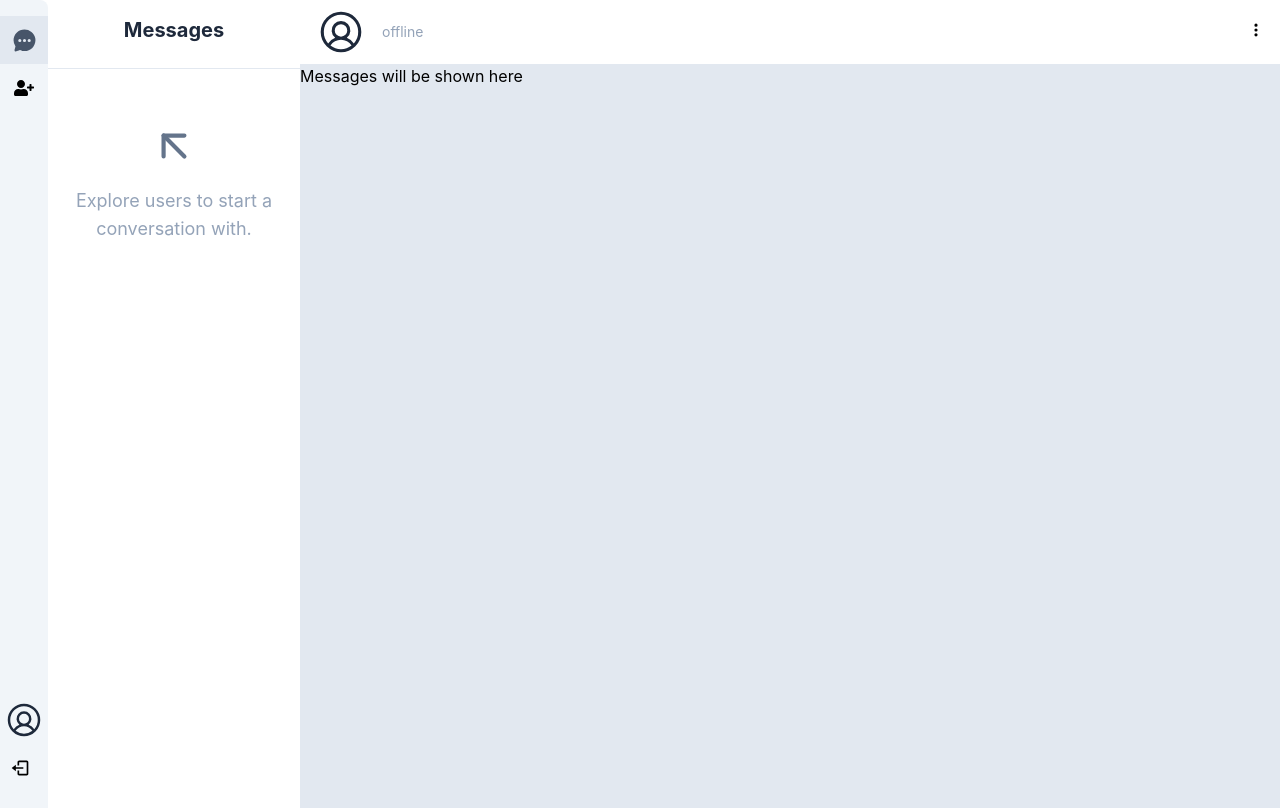
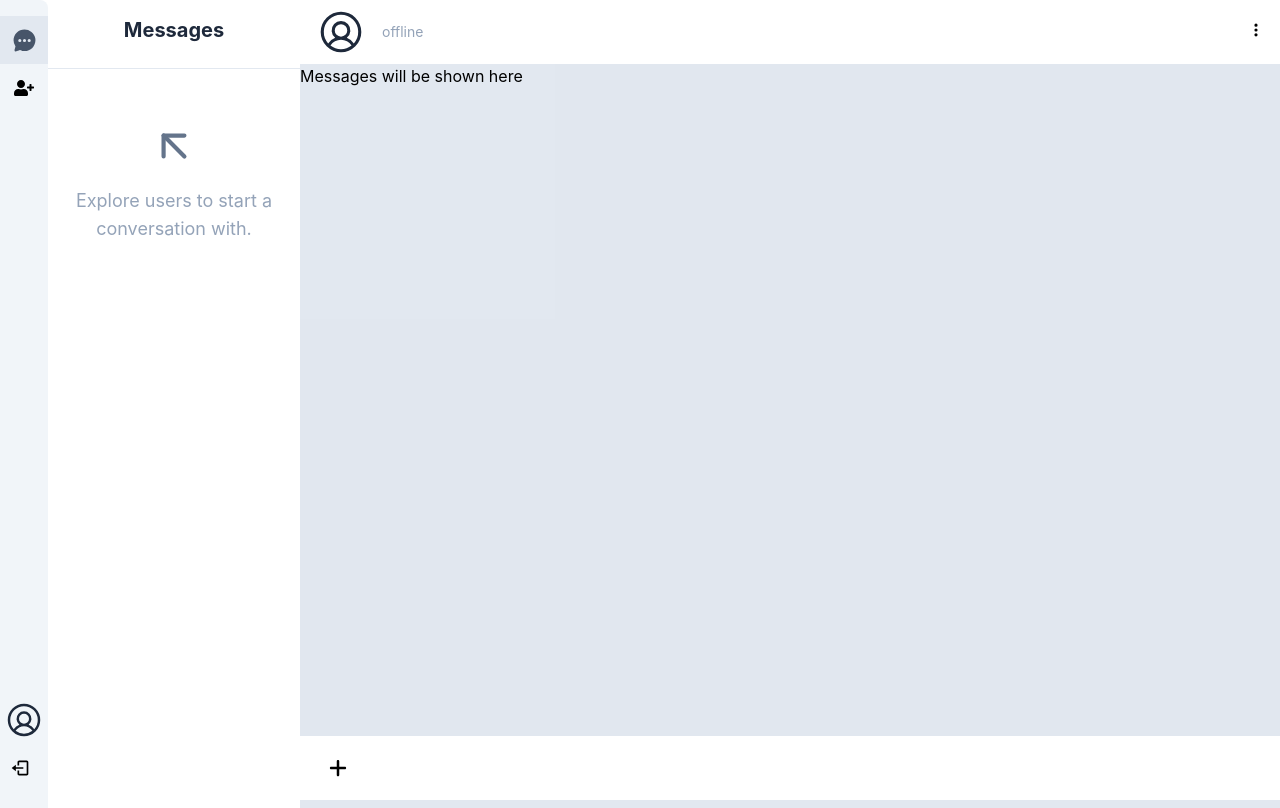
Before and after one commit to 5AIPAVAN/ChatApp, a React (Create React App) app in the folder client/: page /1 in a window 1280 px wide. Built offline with nearby package versions, Linux system fonts and the light colour scheme; no server answers.

Commit message:
added image and video upload button frontend

```diff
--- a/client/src/components/MessagePage.js
+++ b/client/src/components/MessagePage.js
@@ -4,7 +4,8 @@ import { useParams,Link } from 'react-router-dom'
 import { Socket } from 'socket.io-client';
 import Avatar from './Avatar';
 import { HiDotsVertical } from "react-icons/hi";
-import { FaAngleLeft } from "react-icons/fa6";
+import { FaAngleLeft, FaImage, FaVideo } from "react-icons/fa6";
+import { FaPlus } from "react-icons/fa6";
 
 export default function MessagePage() {
 
@@ -25,6 +26,11 @@ export default function MessagePage() {
     online : false,
     _id : ""
   });
+
+  const [openImageVideoUpload,setOpenImageVideoUpload] = useState(false);
+  const handleUploadImageVideoOpen = ()=>{
+    setOpenImageVideoUpload(preve => !preve)
+  }
 
   useEffect(()=>{
     if(socketConnection){
@@ -75,8 +81,44 @@ export default function MessagePage() {
 
           {/* Message section */}
 
-          <section className='h-[calc(100vh-64px)] bg-red'>
+          <section className='h-[calc(100vh-128px)] overflow-x-hidden overflow-y-scroll scrollbar relative bg-slate-200 bg-opacity-50'>
             Messages will be shown here
+          </section>
+
+
+
+          {/* bottom input section */}
+
+          <section className='h-16 bg-white flex items-center px-4'>
+
+          <div className='realtive '>
+            <button onClick={handleUploadImageVideoOpen} className='flex justify-center items-center rounded-full w-11 h-11 hover:bg-primary hover:text-white'>
+            <FaPlus size={20}/>
+            </button>
+
+ {
+            openImageVideoUpload &&  (<div className='bg-white shadow rounded absolute bottom-20 w-36 p-2'>
+            <form>
+             <label htmlFor='uploadImage' className='flex items-center p-2 px-2 gap-3 hover:bg-slate-200 cursor-pointer'>
+              <div className='text-primary'>
+                <FaImage size={18}/>
+              </div>
+              <p> Image </p>
+             </label>
+
+             <label htmlFor='uploadVideo' className='flex items-center p-2 px-2 gap-3 hover:bg-slate-200 cursor-pointer'>
+              <div className='text-purple-500'>
+                <FaVideo size={18}/>
+              </div>
+              <p> Video </p>
+             </label>
+
+            </form>
+          </div>)
+}
+
+          </div>
+
           </section>
 
 
```
